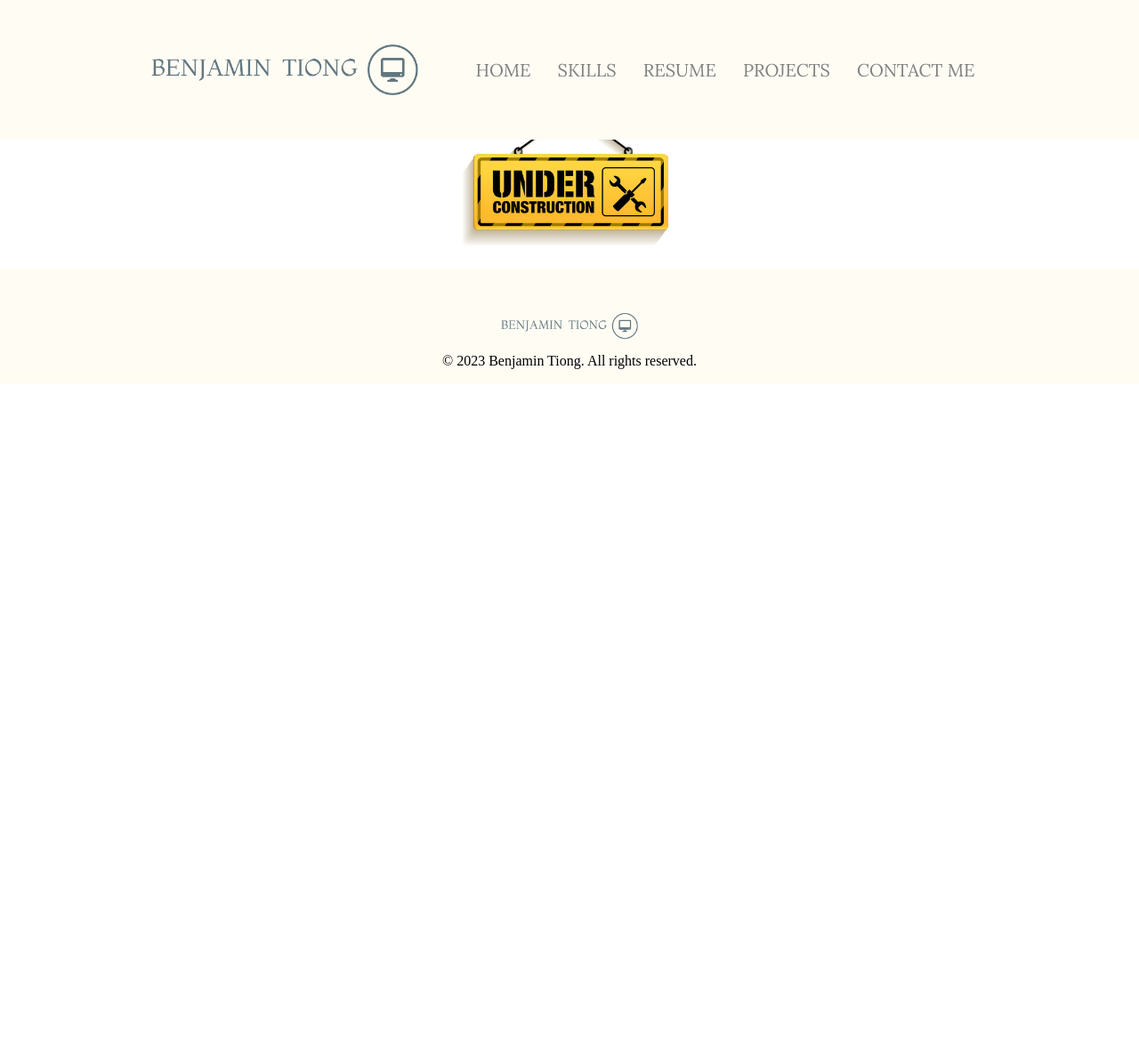
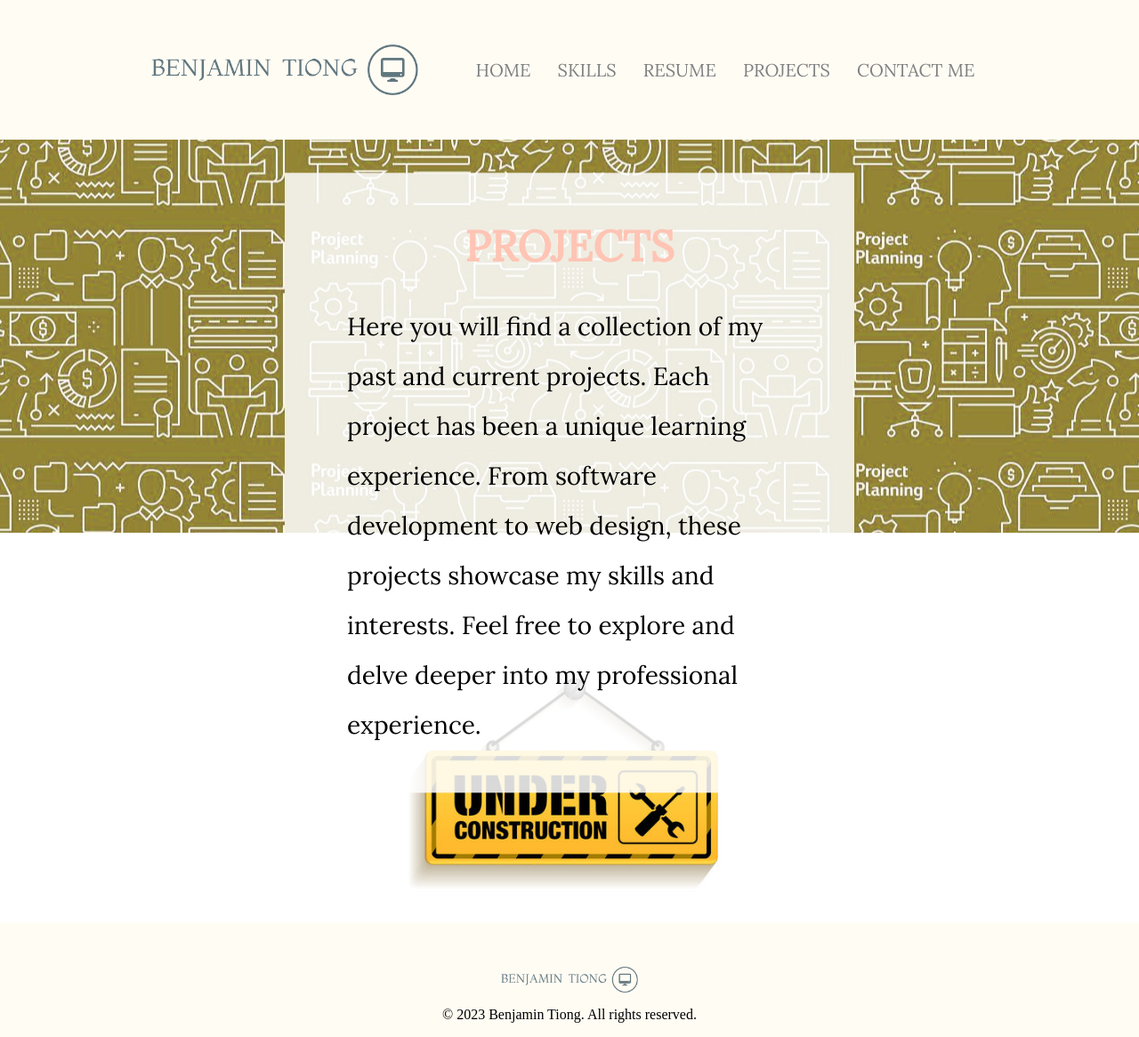
Before and after one commit to bengoEOZZ/portfolio, a PHP site: page /projects in a window 1280 px wide. Shown: the whole page at 89% size. Before the commit the page ends 415 px from the top, so only its background shows below. Run offline with PHP 8.4, Linux system fonts and the light colour scheme.

Commit message:
Modified Projects Page

```diff
--- a/projects/index.php
+++ b/projects/index.php
@@ -1,5 +1,5 @@
 <head>
-    <h1 class="page-title">Under Development</h1>
+    <h1 class="page-title">My Projects</h1>
     <link rel="stylesheet" type="text/css" href="/static/css/nav_style.css">
     <link rel="stylesheet" type="text/css" href="/static/css/footer_style.css">
     <link rel="stylesheet" type="text/css" href="/static/css/project_style.css">
@@ -8,7 +8,20 @@
     <?php
 		require __DIR__ . '../../navbar.php';
 	?>
-    <img class="project-card-image" src="../static/images/not_done.jpg">
+    <div class="header-container">
+		<div class="page-background"></div>
+		<div class="page-container">
+			<h1 class="page-title" id="page-title">PROJECTS</h1>
+			<p class="page-description">
+                Here you will find a collection of my past and current projects.
+                Each project has been a unique learning experience. From software
+                development to web design, these projects showcase my skills
+                and interests. Feel free to explore and delve deeper into my
+                professional experience.
+			</p>
+		</div>
+	</div>
+    <img class="project-card-image" src="/static/images/not_done.jpg">
     <?php
         require __DIR__ . '../../footer.php';
 	?>
--- a/static/css/project_style.css
+++ b/static/css/project_style.css
@@ -1,6 +1,37 @@
 /* * * * * * * * * * Project Styling * * * * * * * * * */
+.header-container {
+    z-index: 0;
+    position: relative;
+    margin-top: 90px;
+    width: 100%;
+    height: 70%;
+}
+
+.page-background {
+    position: absolute;
+    margin-top: 0;
+    width: 100%;
+    height: 80%;
+    background-image: url("/static/images/projects-banner.jpeg");
+    background-size: 100% cover; /* This property will make the image cover the entire background while maintaining aspect ratio */
+    background-position: center; /* This property will make the image positioned at the center */
+}
+
+.page-container {
+    top: 70%;
+    left: 50%;
+    transform: translate(-50%, -50%);
+    position: absolute; /* Set the position of the child container to absolute */
+    width: 50%; /* Set the width of the container to 100% to make it span the entire width of the parent container */
+    min-height: auto;
+    background-color: rgba(255, 255, 255, 0.85);;
+    padding: 20px;
+    box-sizing: border-box;
+}
 .project-card-image {
+	margin-top: 1%;
 	display: block;
-    margin: auto;
-	width: 20%;
+	margin-left: auto;
+	margin-right: auto;
+	width: 30%;
 }
--- a/static/css/resume_style.css
+++ b/static/css/resume_style.css
@@ -1,5 +1,6 @@
 /* * * * * * * * * * Resume Styling * * * * * * * * * */
 .header-container {
+    z-index: 0;
     position: relative;
     margin-top: 90px;
     width: 100%;
@@ -17,7 +18,6 @@
 }
 
 .page-container {
-    z-index: 1;
     top: 70%;
     left: 50%;
     transform: translate(-50%, -50%);
--- a/static/css/skills_style.css
+++ b/static/css/skills_style.css
@@ -18,7 +18,6 @@
 }
 
 .page-container {
-    z-index: 1;
     top: 65%;
     left: 50%;
     transform: translate(-50%, -50%);
```
Also changed, not shown: static/images/projects-banner.jpeg (added).
